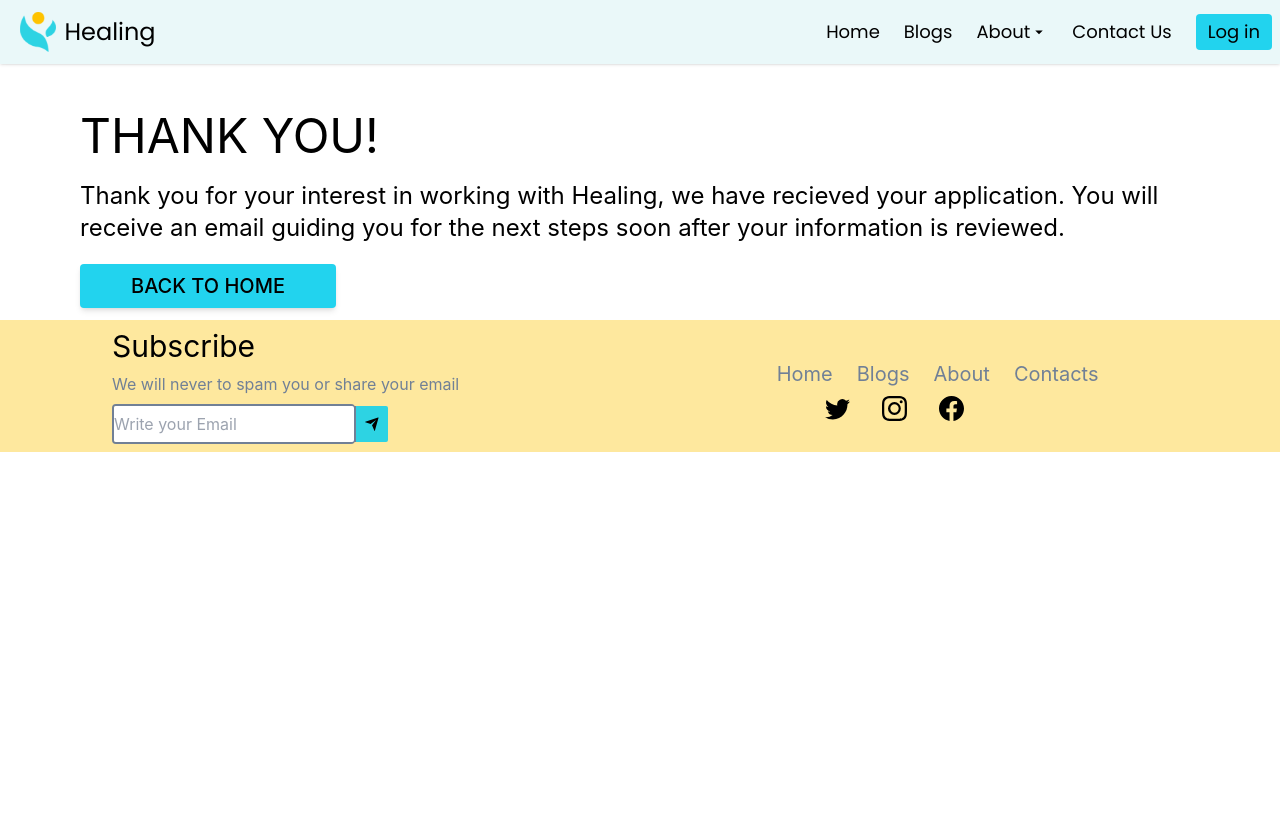
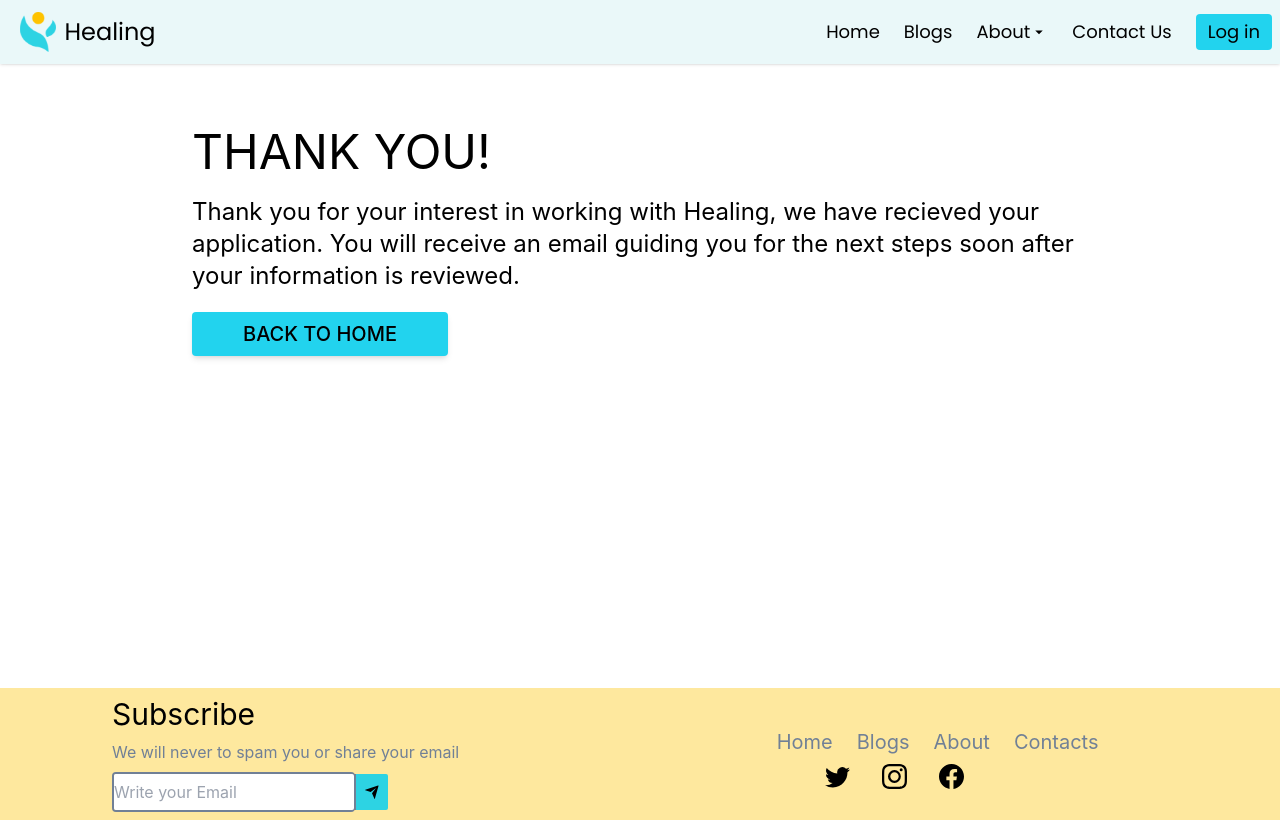
Before and after one commit to Recoded-Spark-Turkey-2022/Unboxed, a React (Create React App) app: page /CounselorSignupThanks in a window 1280 px wide. Built offline with nearby package versions, Linux system fonts and the light colour scheme; no server answers.

Commit message:
CounselorSignupThanks page done

```diff
--- a/src/pages/counselor/CounselorSignupThanks.jsx
+++ b/src/pages/counselor/CounselorSignupThanks.jsx
@@ -4,7 +4,7 @@ import { useNavigate } from 'react-router-dom';
 const CounselorSignupThanks = () => {
   const navigate = useNavigate();
   return (
-    <div className="flex flex-col mx-20 mt-12 gap-5 sm:mx-0 sm:items-center">
+    <div className="flex flex-col mx-20 mt-4 pt-12 gap-5 sm:mx-0 sm:items-center 768:px-28  425:h-middle px-10 sm:my-10">
       <div className="text-5xl">THANK YOU!</div>
       <div className="text-2xl sm:text-lg sm:text-center">
         Thank you for your interest in working with Healing, we have recieved
```
